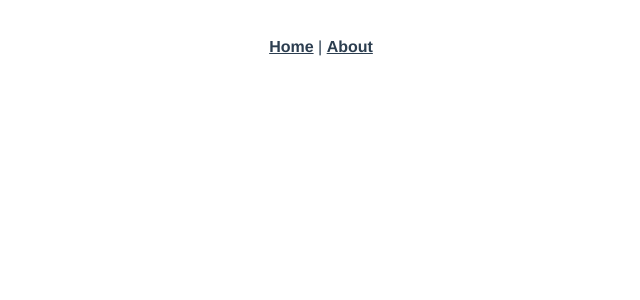
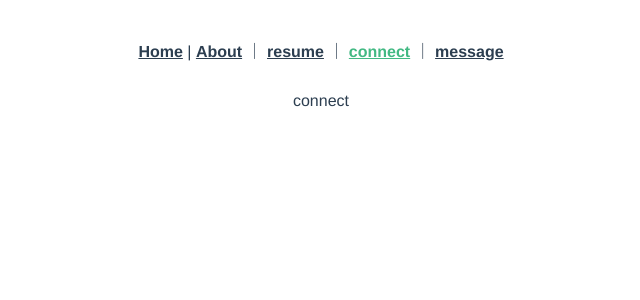
Before and after one commit to yangfree/data_structure_JavaScript, a Vue app: page /#/connect in a window 1280 px wide. Shown: the top 300 px of the page, without its empty margins (319-959 px from the left). Built offline with nearby package versions, Linux system fonts and the light colour scheme.

Commit message:
init project

```diff
--- a/package.json
+++ b/package.json
@@ -7,6 +7,7 @@
     "build": "vue-cli-service build"
   },
   "dependencies": {
+    "axios": "^0.19.2",
     "core-js": "^3.6.4",
     "vue": "^2.6.11",
     "vue-router": "^3.1.5",
--- a/src/App.vue
+++ b/src/App.vue
@@ -2,7 +2,10 @@
   <div id="app">
     <div id="nav">
       <router-link to="/">Home</router-link> |
-      <router-link to="/about">About</router-link>
+      <router-link to="/about">About</router-link> ｜
+      <router-link to="/resume">resume</router-link> ｜
+      <router-link to="/connect">connect</router-link> ｜
+      <router-link to="/message">message</router-link>
     </div>
     <router-view/>
   </div>
--- a/src/components/HelloWorld.vue
+++ b/src/components/HelloWorld.vue
@@ -1,33 +1,6 @@
 <template>
   <div class="hello">
     <h1>{{ msg }}</h1>
-    <p>
-      For a guide and recipes on how to configure / customize this project,<br>
-      check out the
-      <a href="https://cli.vuejs.org" target="_blank" rel="noopener">vue-cli documentation</a>.
-    </p>
-    <h3>Installed CLI Plugins</h3>
-    <ul>
-      <li><a href="https://github.com/vuejs/vue-cli/tree/dev/packages/%40vue/cli-plugin-babel" target="_blank" rel="noopener">babel</a></li>
-      <li><a href="https://github.com/vuejs/vue-cli/tree/dev/packages/%40vue/cli-plugin-router" target="_blank" rel="noopener">router</a></li>
-      <li><a href="https://github.com/vuejs/vue-cli/tree/dev/packages/%40vue/cli-plugin-vuex" target="_blank" rel="noopener">vuex</a></li>
-    </ul>
-    <h3>Essential Links</h3>
-    <ul>
-      <li><a href="https://vuejs.org" target="_blank" rel="noopener">Core Docs</a></li>
-      <li><a href="https://forum.vuejs.org" target="_blank" rel="noopener">Forum</a></li>
-      <li><a href="https://chat.vuejs.org" target="_blank" rel="noopener">Community Chat</a></li>
-      <li><a href="https://twitter.com/vuejs" target="_blank" rel="noopener">Twitter</a></li>
-      <li><a href="https://news.vuejs.org" target="_blank" rel="noopener">News</a></li>
-    </ul>
-    <h3>Ecosystem</h3>
-    <ul>
-      <li><a href="https://router.vuejs.org" target="_blank" rel="noopener">vue-router</a></li>
-      <li><a href="https://vuex.vuejs.org" target="_blank" rel="noopener">vuex</a></li>
-      <li><a href="https://github.com/vuejs/vue-devtools#vue-devtools" target="_blank" rel="noopener">vue-devtools</a></li>
-      <li><a href="https://vue-loader.vuejs.org" target="_blank" rel="noopener">vue-loader</a></li>
-      <li><a href="https://github.com/vuejs/awesome-vue" target="_blank" rel="noopener">awesome-vue</a></li>
-    </ul>
   </div>
 </template>
 
@@ -45,15 +18,4 @@ export default {
 h3 {
   margin: 40px 0 0;
 }
-ul {
-  list-style-type: none;
-  padding: 0;
-}
-li {
-  display: inline-block;
-  margin: 0 10px;
-}
-a {
-  color: #42b983;
-}
 </style>
--- a/src/router/index.js
+++ b/src/router/index.js
@@ -13,11 +13,27 @@ const routes = [
   {
     path: '/about',
     name: 'About',
-    // route level code-splitting
-    // this generates a separate chunk (about.[hash].js) for this route
-    // which is lazy-loaded when the route is visited.
-    component: () => import(/* webpackChunkName: "about" */ '../views/About.vue')
-  }
+    component: () => import('../views/About.vue')
+  },
+  {
+    path: '/resume',
+    name: 'Resume',
+    component: () => import('../views/Resume.vue')
+  },
+  {
+    path: '/connect',
+    name: 'Connect',
+    component: () => import('../views/Connect.vue')
+  },
+  {
+    path: '/message',
+    name: 'Message',
+    component: () => import('../views/Message.vue')
+  },
+  {
+    path: '*',
+    redirect: '../views/Home.vue'
+  },
 ]
 
 const router = new VueRouter({
--- /dev/null
+++ b/src/views/Connect.vue
@@ -0,0 +1,15 @@
+<template>
+    <div class='connect'>
+        connect
+    </div>
+</template>
+
+<script>
+    export default {
+    name: 'Connect'
+}
+</script>
+
+<style lang='less' scoped>
+
+</style>
--- a/src/views/Home.vue
+++ b/src/views/Home.vue
@@ -1,6 +1,5 @@
 <template>
   <div class="home">
-    <img alt="Vue logo" src="../assets/logo.png">
     <HelloWorld msg="Welcome to Your Vue.js App"/>
   </div>
 </template>
--- /dev/null
+++ b/src/views/Message.vue
@@ -0,0 +1,15 @@
+<template>
+    <div class='message'>
+        message
+    </div>
+</template>
+
+<script>
+    export default {
+    name: 'Message'
+}
+</script>
+
+<style lang='less' scoped>
+
+</style>
--- /dev/null
+++ b/src/views/Resume.vue
@@ -0,0 +1,15 @@
+<template>
+    <div class='resume'>
+        resume
+    </div>
+</template>
+
+<script>
+    export default {
+    name: 'Resume'
+}
+</script>
+
+<style lang='less' scoped>
+
+</style>
--- /dev/null
+++ b/vue.config.js
@@ -0,0 +1,8 @@
+module.exports = {
+    devServer: {
+        port: 8082
+    },
+    proxy: {
+
+    }
+}
```
Also changed, not shown: src/assets/logo.png (deleted), 1 other file (tests, documents, lock files or other folders).
